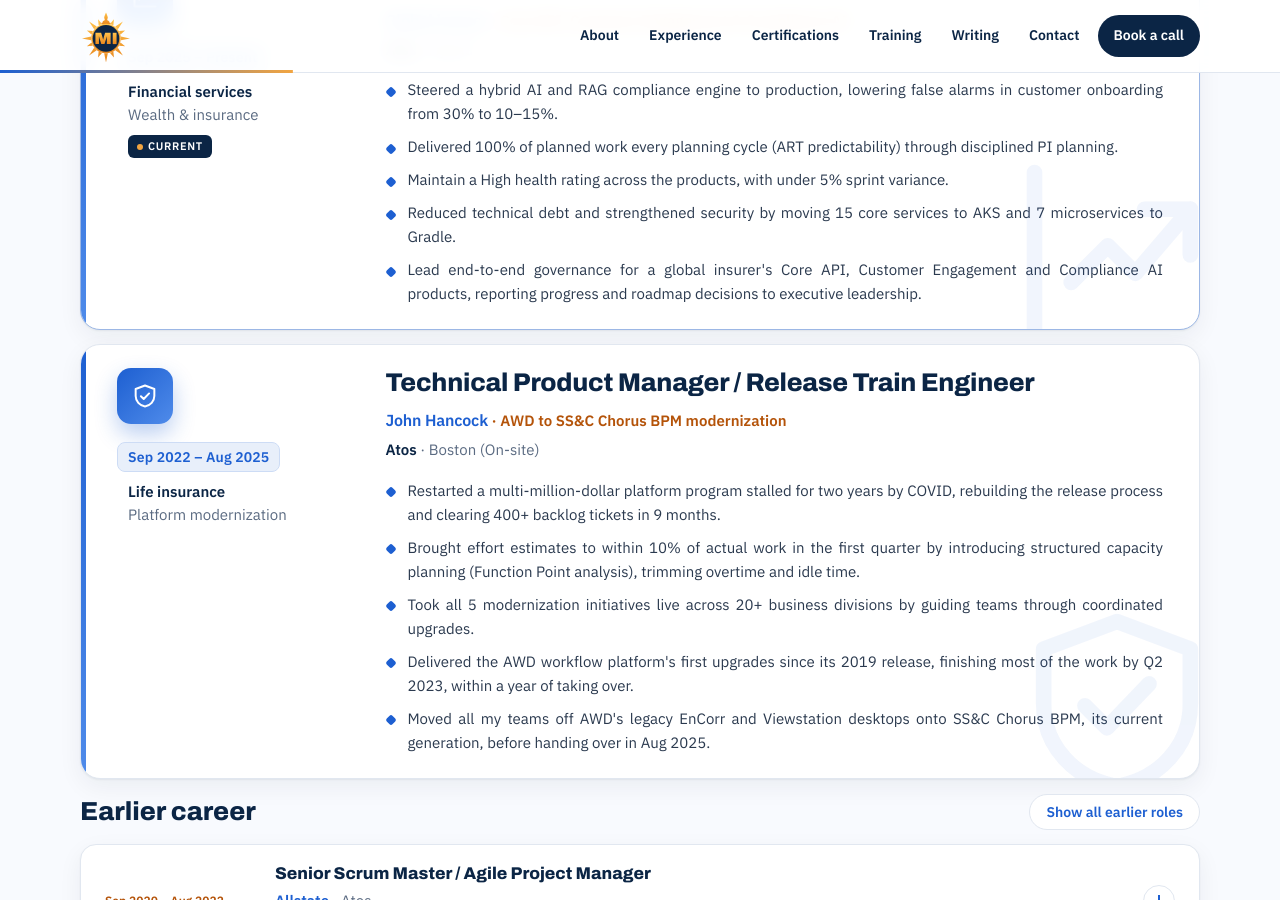
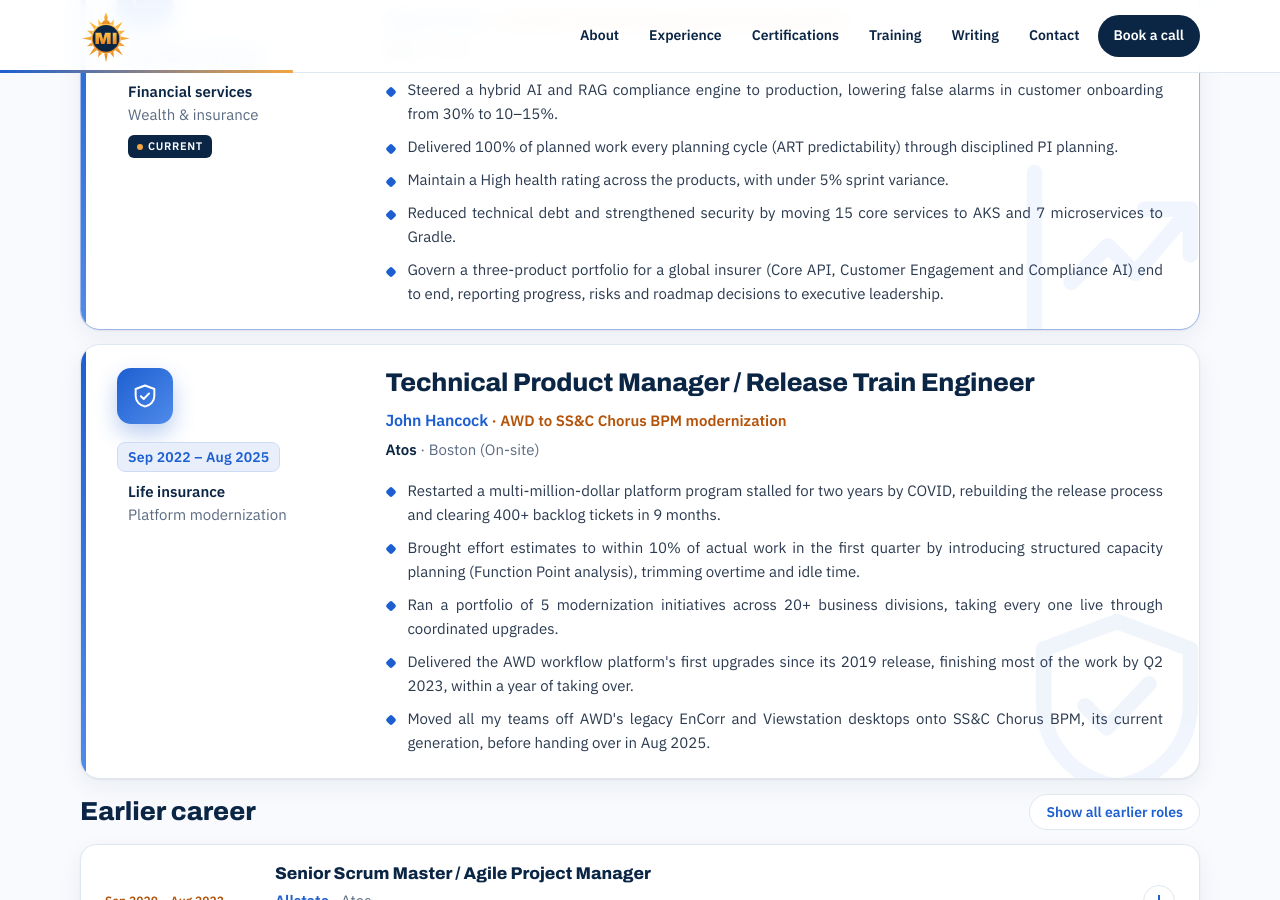
Before and after one commit to Madhan-I/Madhan-I.github.io, a Jekyll site: the page built from index.html, in a window 1280 px wide and 900 px high, scrolled down 1562 px. Built offline with Jekyll 4.4.1, drawn with Linux system fonts in a browser that asks for light colours.

Commit message:
Show portfolio scope in Manulife and John Hancock bullets; rebuild resume
Co-Authored-By: Claude Opus 5.5 <noreply@anthropic.com>
Claude-Session: https://claude.ai/code/session_01MFRrTt7LBDdX57m85KHNGp

```diff
--- a/_data/profile.yml
+++ b/_data/profile.yml
@@ -102,7 +102,7 @@ experience:
       - Delivered 100% of planned work every planning cycle (ART predictability) through disciplined PI planning.
       - Maintain a High health rating across the products, with under 5% sprint variance.
       - Reduced technical debt and strengthened security by moving 15 core services to AKS and 7 microservices to Gradle.
-      - Lead end-to-end governance for a global insurer's Core API, Customer Engagement and Compliance AI products, reporting progress and roadmap decisions to executive leadership.
+      - Govern a three-product portfolio for a global insurer (Core API, Customer Engagement and Compliance AI) end to end, reporting progress, risks and roadmap decisions to executive leadership.
   - dates: Sep 2022 – Aug 2025
     title: Technical Product Manager / Release Train Engineer
     sector: "Life insurance · Platform modernization"
@@ -114,7 +114,7 @@ experience:
     points:
       - "Restarted a multi-million-dollar platform program stalled for two years by COVID, rebuilding the release process and clearing 400+ backlog tickets in 9 months."
       - "Brought effort estimates to within 10% of actual work in the first quarter by introducing structured capacity planning (Function Point analysis), trimming overtime and idle time."
-      - "Took all 5 modernization initiatives live across 20+ business divisions by guiding teams through coordinated upgrades."
+      - "Ran a portfolio of 5 modernization initiatives across 20+ business divisions, taking every one live through coordinated upgrades."
       - "Delivered the AWD workflow platform's first upgrades since its 2019 release, finishing most of the work by Q2 2023, within a year of taking over."
       - "Moved all my teams off AWD's legacy EnCorr and Viewstation desktops onto SS&C Chorus BPM, its current generation, before handing over in Aug 2025."
   - dates: Sep 2020 – Aug 2022
```
